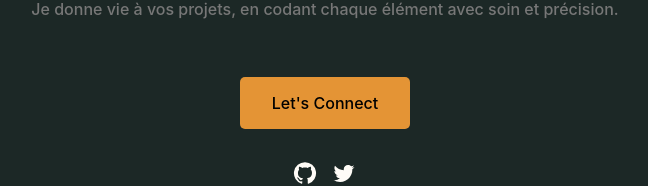
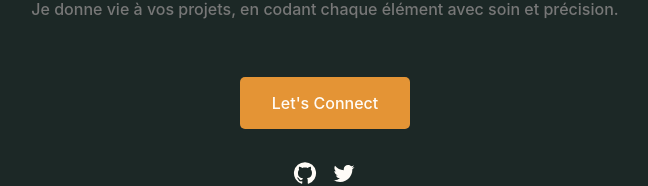
Before and after one commit to xyhomi3/xyhomi3.github.io, a React (Vite) app: page / in a window 1280 px wide. Shown: the part 526-712 px from the top of the page, without its empty margins (315-963 px from the left). Built offline with nearby package versions, Linux system fonts and the light colour scheme.

Commit message:
ajustement

```diff
--- a/src/index.css
+++ b/src/index.css
@@ -45,6 +45,7 @@ button {
   font-size: 1em;
   font-weight: 500;
   font-family: inherit;
+  color: var(--blanc-xy);
   background-color: var(--orange-xy);
   cursor: pointer;
   transition: border-color 0.25s;
--- a/tsconfig.json
+++ b/tsconfig.json
@@ -20,7 +20,7 @@
     "noUnusedParameters": true,
     "noFallthroughCasesInSwitch": true,
     /*   */
-    "baseUrl": "./",
+    "baseUrl": "/",
     "paths": {
       "@assets/*": ["src/assets/*"]
     }
--- a/vite.config.ts
+++ b/vite.config.ts
@@ -5,7 +5,7 @@ import * as path from 'node:path';
 // https://vitejs.dev/config/
 export default defineConfig({
   plugins: [react()],
-  base:'./',
+  base:'/',
   resolve:{
     alias:{
       '@assets' : path.resolve(__dirname, 'src/assets'),
```
Also changed, not shown: 1 other file (tests, documents, lock files or other folders).
